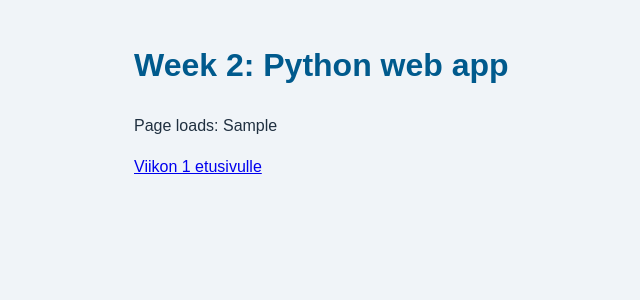
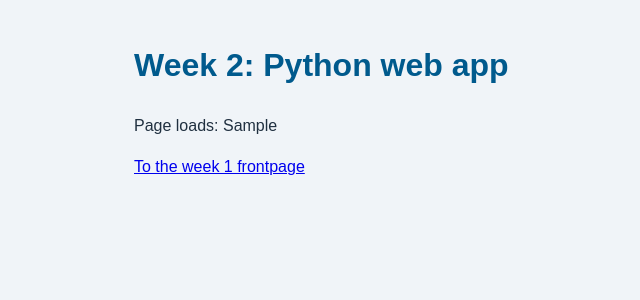
Before and after one commit to n0almo00/Week-2, a Flask app: page / in a window 1280 px wide. Shown: the top 300 px of the page, without its empty margins (106-746 px from the left). Run offline with Flask 3, Linux system fonts and the light colour scheme; tables that the repository leaves empty or names only in its code hold one stand-in row (values such as "Sample post").

Commit message:
Update link text for week 1 frontpage

```diff
--- a/templates/index.html
+++ b/templates/index.html
@@ -22,6 +22,6 @@
 <body>
   <h1>Week 2: Python web app</h1>
   <p>Page loads: {{ kaynnit }}</p>
-  <p><a href="/">Viikon 1 etusivulle</a></p>
+  <p><a href="/">To the week 1 frontpage</a></p>
 </body>
 </html>
```
